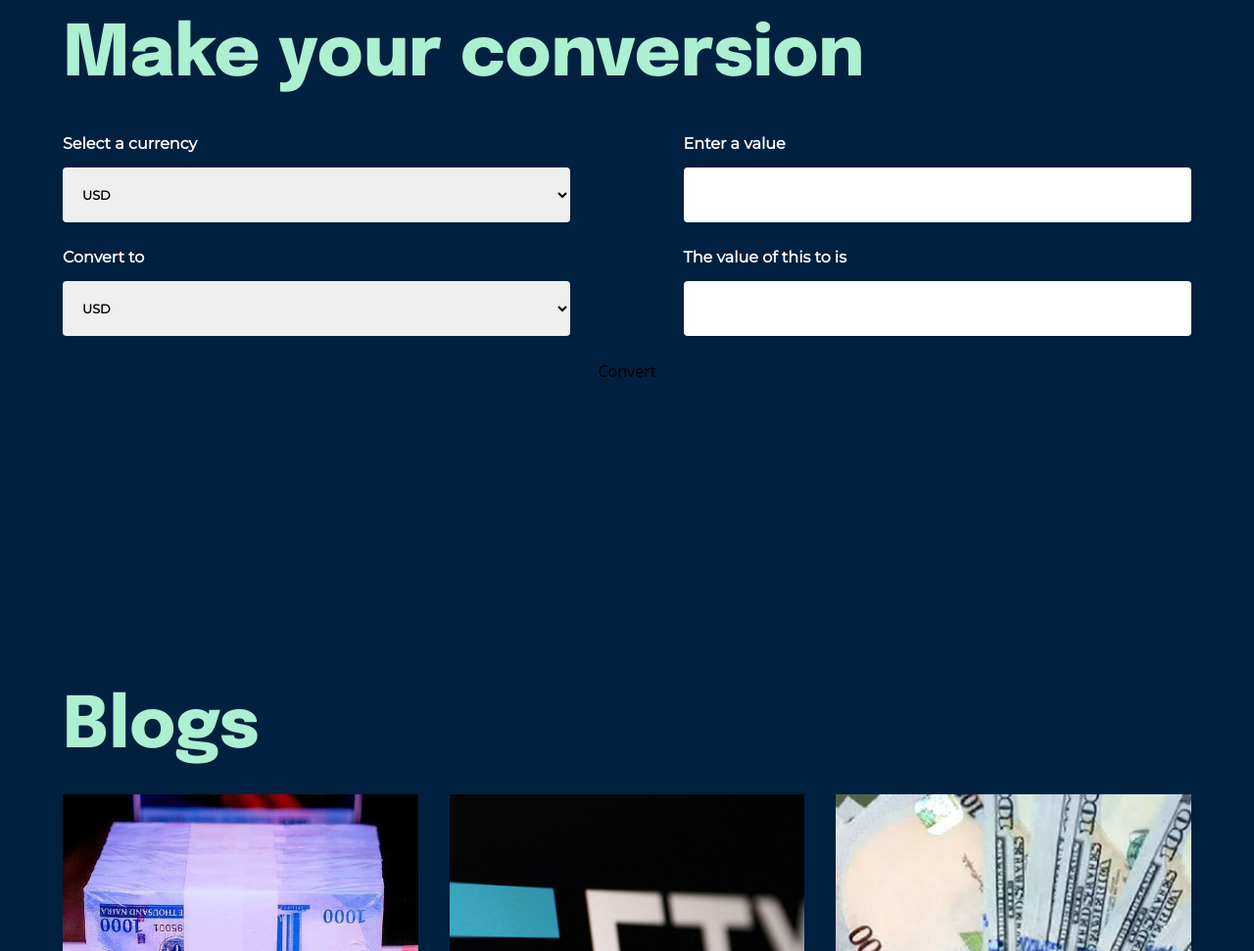
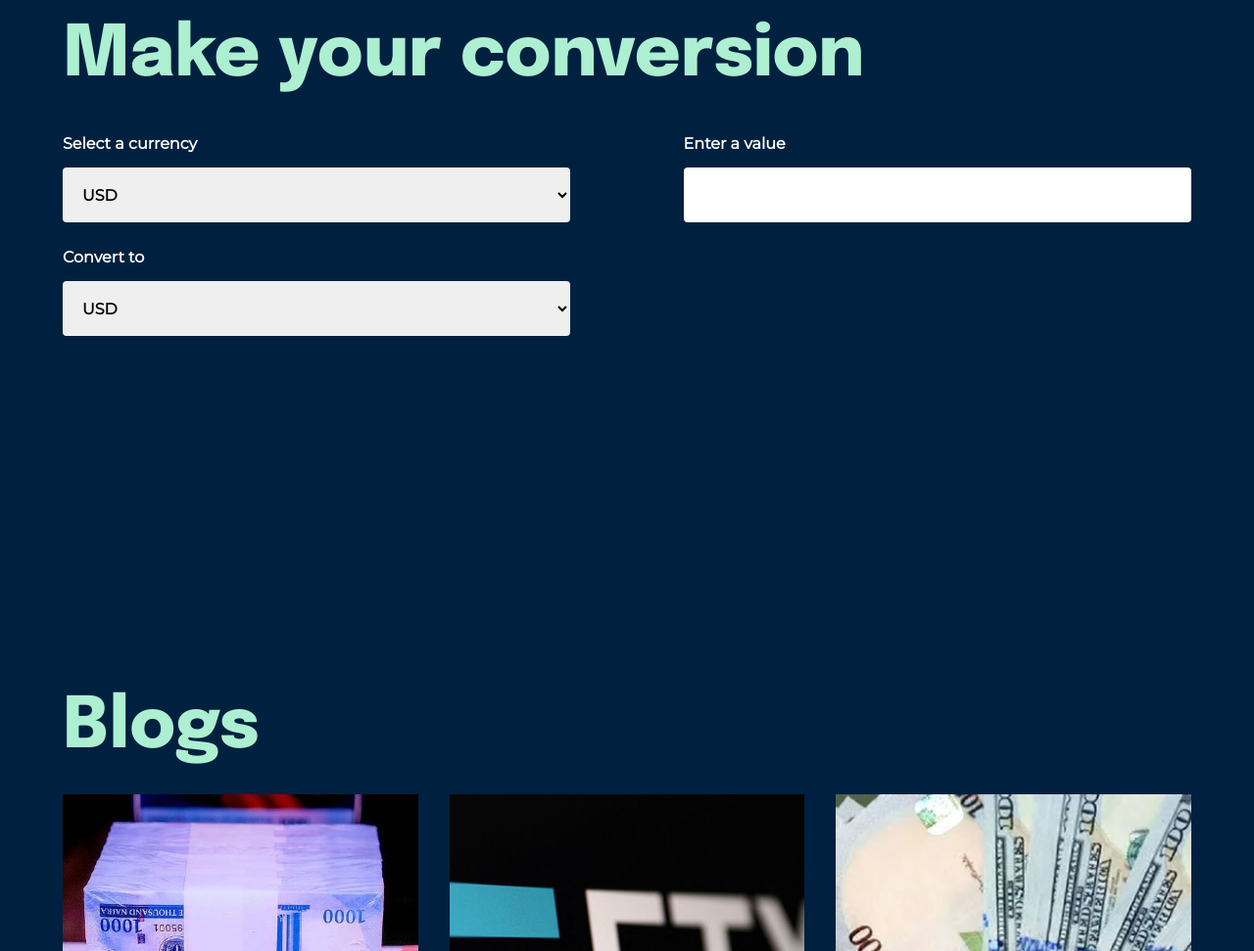
Before and after one commit to codewithmide/4Rexify, a website: page index.html in a window 1280 px wide. Shown: the part 1733-2704 px from the top of the page at 98% size. Drawn offline with nearby package versions, Linux system fonts and the light colour scheme; a web font is replaced by a local one.

Commit message:
now converting

```diff
--- a/index.html
+++ b/index.html
@@ -93,7 +93,7 @@
                         </a>
                     </li>
                     <li class="hover:underline cursor-pointer">
-                        <a href="#contact" class="lg:text-normal md:text-small">
+                        <a href="#convert" class="lg:text-normal md:text-small">
                             Get Started
                         </a>
                     </li>
@@ -271,7 +271,7 @@
         </div>
     </div>
 
-    <div id="convert" class="w-full lg:h-[100vh] md:h-[60vh] flex flex-col items-center justify-center">
+    <div id="convert" class="w-full xl:h-[100vh] md:h-[60vh] flex flex-col items-center justify-center">
         <div class="lg:w-[90%] md:w-[90%] sm:w-[90%] h-full flex m-auto flex-col">
             <div class="w-full flex f md:mt-24 sm:mt-10 mb-6">
                 <h1 class="text-mint font-Serif font-bold xl:text-big md:text-semiBig sm:text-semiBig">
@@ -284,7 +284,7 @@
                     <div class="flex align-center justify-between">
                         <div class="md:w-[45%] sm:w-full flex flex-col">
                             <label class="font-bold font-Montserrat text-white mb-3">Select a currency</label>
-                            <select id="from" class="w-full h-[3.5rem] font-Montserrat font-bold text-small rounded cursor-pointer pl-4">
+                            <select id="from" class="w-full h-[3.5rem] font-Montserrat font-bold text-normal rounded cursor-pointer outline-none active:outline-none pl-4">
                                 <option value="USD">USD</option>
                                 <option value="EUR">EUR</option>
                                 <option value="GBP">GBP</option>
@@ -293,7 +293,7 @@
                         </div>
                         <div class="md:w-[45%] sm:w-full flex flex-col">
                             <label class="font-bold font-Montserrat text-white mb-3">Enter a value</label>
-                            <input type="text" id="amount" class="w-full h-[3.5rem] font-Montserrat font-bold text-small rounded cursor-pointer pl-4"/>
+                            <input type="number" id="amount" class="w-full h-[3.5rem] font-Montserrat font-bold rounded cursor-pointer pl-4 text-normal outline-none active:outline-none"/>
                         </div>
                     </div>
 
@@ -301,7 +301,7 @@
                     <div class="flex w-full align-center justify-between">
                         <div class="md:w-[45%] sm:w-full flex flex-col justify-between">
                             <label class="font-bold font-Montserrat text-white mb-3">Convert to</label>
-                            <select id="to" class="w-full h-[3.5rem] font-Montserrat font-bold text-small rounded cursor-pointer pl-4">
+                            <select id="to" class="w-full h-[3.5rem] font-Montserrat font-bold text-normal rounded cursor-pointer pl-4 outline-none active:outline-none">
                                 <option value="USD">USD</option>
                                 <option value="EUR">EUR</option>
                                 <option value="GBP">GBP</option>
@@ -309,17 +309,15 @@
                             </select>
                         </div>
 
-                        <div class="md:w-[45%] sm:w-full flex flex-col justify-between">
-                            <label class="font-bold font-Montserrat text-white mb-3">The value of this <span id="valueOne"></span> to <span id="valueTwo"></span> is</label>
-                            <input type="text" id="result" class="w-full h-[3.5rem] font-Montserrat font-bold text-small rounded cursor-pointer pl-4"/>
+                        <div class="md:w-[45%] sm:w-full flex flex-col items-start justify-end h-full">
+                            <p id="result" class="font-bold text-mint font-Montserrat mb-3 text-medium"></p>
                         </div>
 
                     </div>
 
 
 
-                    <button type="button" id="convert">Convert</button>
-                    <p ></p>
+                    <button type="button" id="convert"></button>
                 </form>
 
             </div>
```
Also changed, not shown: dist/output.css.
